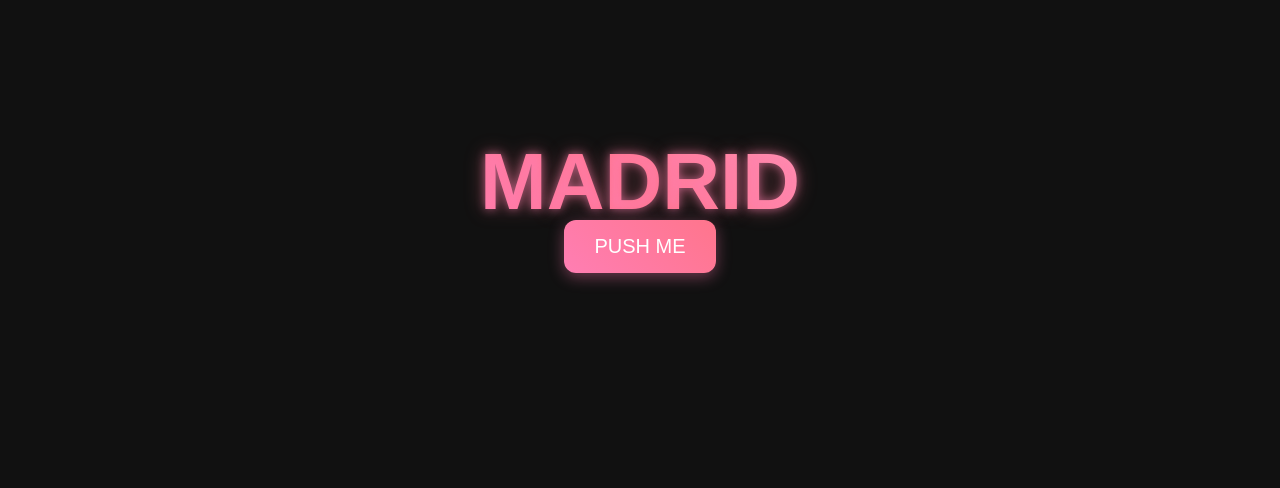
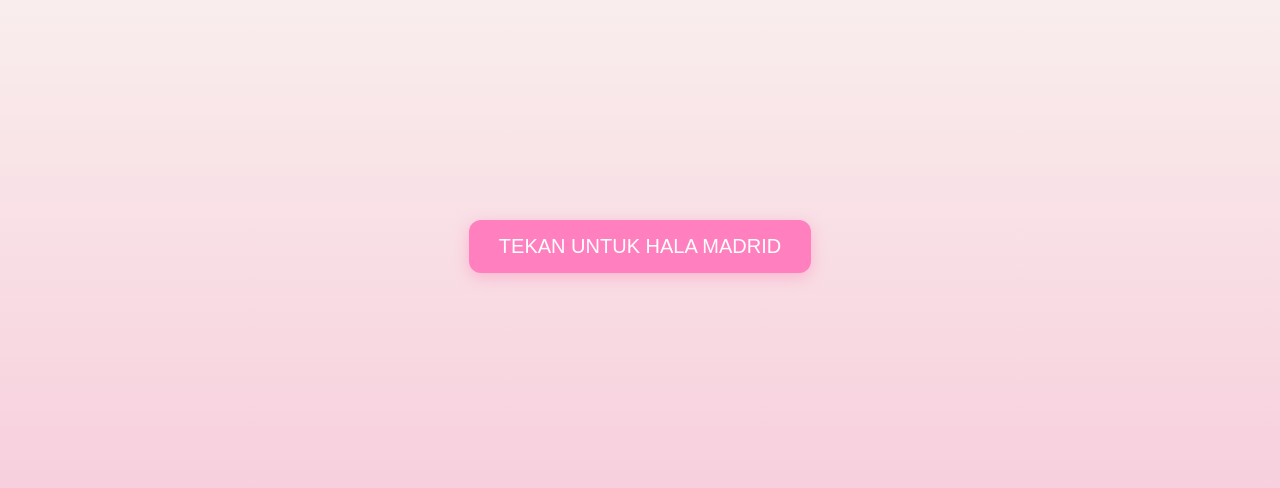
Before and after one commit to Alekasep/mdrd, a plain HTML site: page index.html in a window 1280 px wide. Shown: the part 154-642 px from the top of the page. Drawn offline with Linux system fonts and the light colour scheme.

Commit message:
Add files via upload

```diff
--- a/index.html
+++ b/index.html
@@ -1,10 +1,8 @@
-<!DOCTYPE html>
-<html lang="en">
+<!DOCTYPE html><html lang="en">
 <head>
   <meta charset="UTF-8" />
   <meta name="viewport" content="width=device-width, initial-scale=1.0" />
-  <title>Push Me Site</title>
-  <style>
+  <title>Push Me Site</title>  <style>
     body {
       margin: 0;
       height: 100vh;
@@ -12,48 +10,20 @@
       justify-content: center;
       align-items: center;
       flex-direction: column;
+      background: linear-gradient(to bottom, #faf7f2, #f7c6d8);
       font-family: Arial, sans-serif;
-      position: relative;
-      background: #111; /* fallback gelap */
-      overflow: hidden;
-    }
-
-    /* Teks MADRID dengan gradasi pink, glow, dan background putih */
-    .bg-text {
-      position: absolute;
-      top: 35%; /* naik sedikit */
-      left: 50%;
-      transform: translateX(-50%);
-      font-size: 80px; /* lebih kecil */
-      font-weight: bold;
-      font-family: sans-serif;
-      padding: 10px 20px;
-      background: white; /* background putih di belakang huruf */
-      border-radius: 10px;
-      color: transparent;
-      background-clip: text;
-      -webkit-background-clip: text;
-      -webkit-text-fill-color: transparent;
-      background-image: linear-gradient(45deg, #ff7eb3, #ff758c, #ffa0c0); /* gradasi pink */
-      text-shadow: 0 0 10px rgba(255,127,179,0.6),
-                   0 0 20px rgba(255,117,140,0.4);
-      pointer-events: none;
-      user-select: none;
-      z-index: 1;
     }
 
     .push-btn {
       padding: 15px 30px;
       font-size: 20px;
-      background: linear-gradient(45deg, #ff7eb3, #ff758c);
+      background: #ff7fbf;
       color: white;
       border: none;
       border-radius: 12px;
       cursor: pointer;
       box-shadow: 0 4px 15px rgba(255, 120, 175, 0.4);
       transition: 0.2s;
-      z-index: 10;
-      position: relative;
     }
 
     .push-btn:hover {
@@ -66,27 +36,19 @@
       display: none;
       border-radius: 10px;
       box-shadow: 0 5px 20px rgba(0,0,0,0.2);
-      position: relative;
-      z-index: 10;
     }
-  </style>
-</head>
-<body>
+  </style></head>
+<body><button class="push-btn" onclick="showVideo()">TEKAN UNTUK HALA MADRID</button>
 
-  <div class="bg-text">MADRID</div>
-
-  <button class="push-btn" onclick="showVideo()">PUSH ME</button>
-  <video id="myVideo" controls></video> <!-- src dikosongin -->
+<video id="myVideo" controls></video>
 
   <script>
     const LOCAL_FILENAME = "video.mp4"; // taro file videonya di folder yang sama
 
     function showVideo() {
       const vid = document.getElementById("myVideo");
-      vid.src = LOCAL_FILENAME; // baru diisi saat tombol ditekan
+      vid.src = LOCAL_FILENAME;
       vid.style.display = "block";
-      vid.play(); // biar langsung main
     }
-  </script>
-</body>
+  </script></body>
 </html>
```
